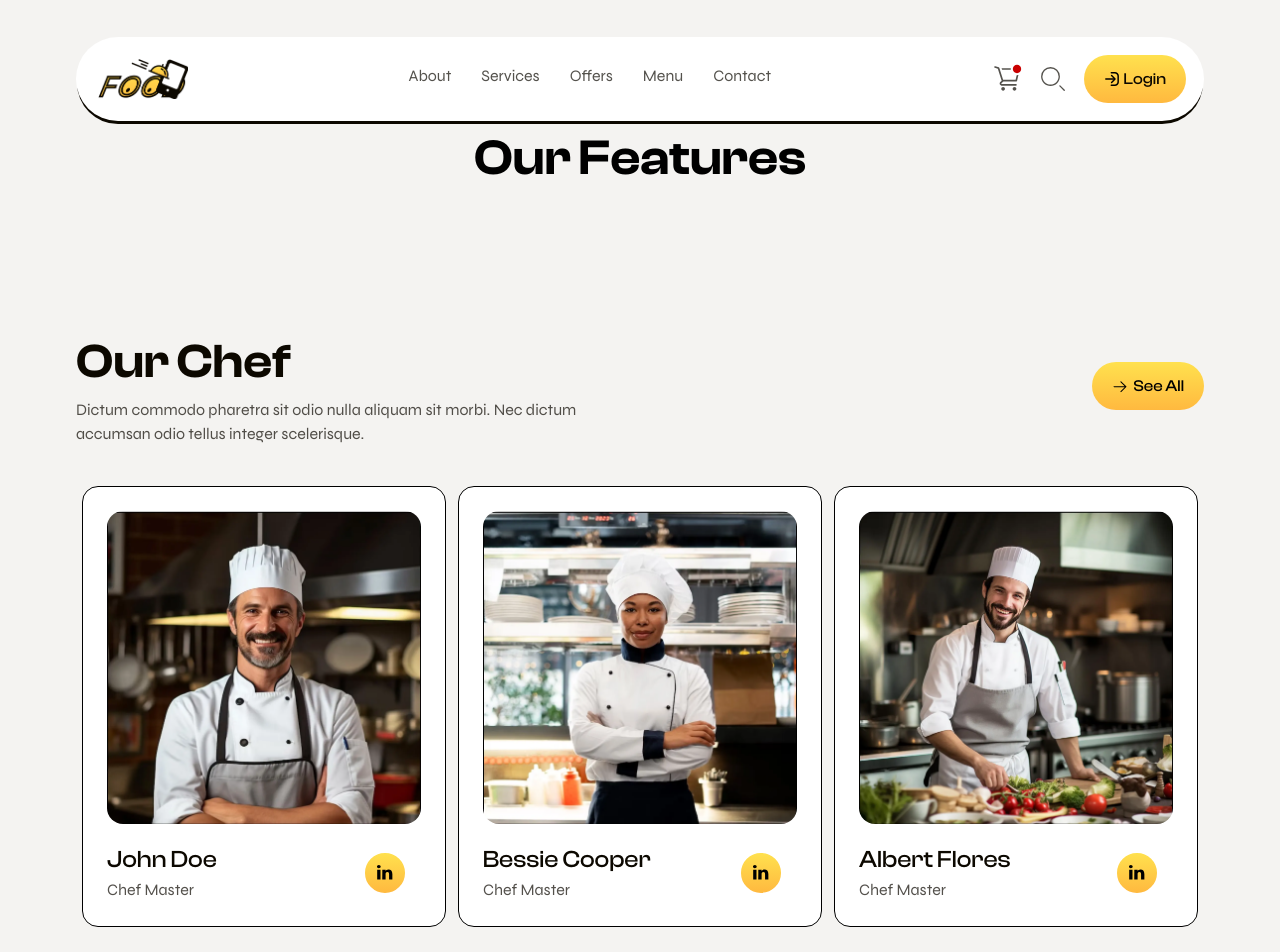
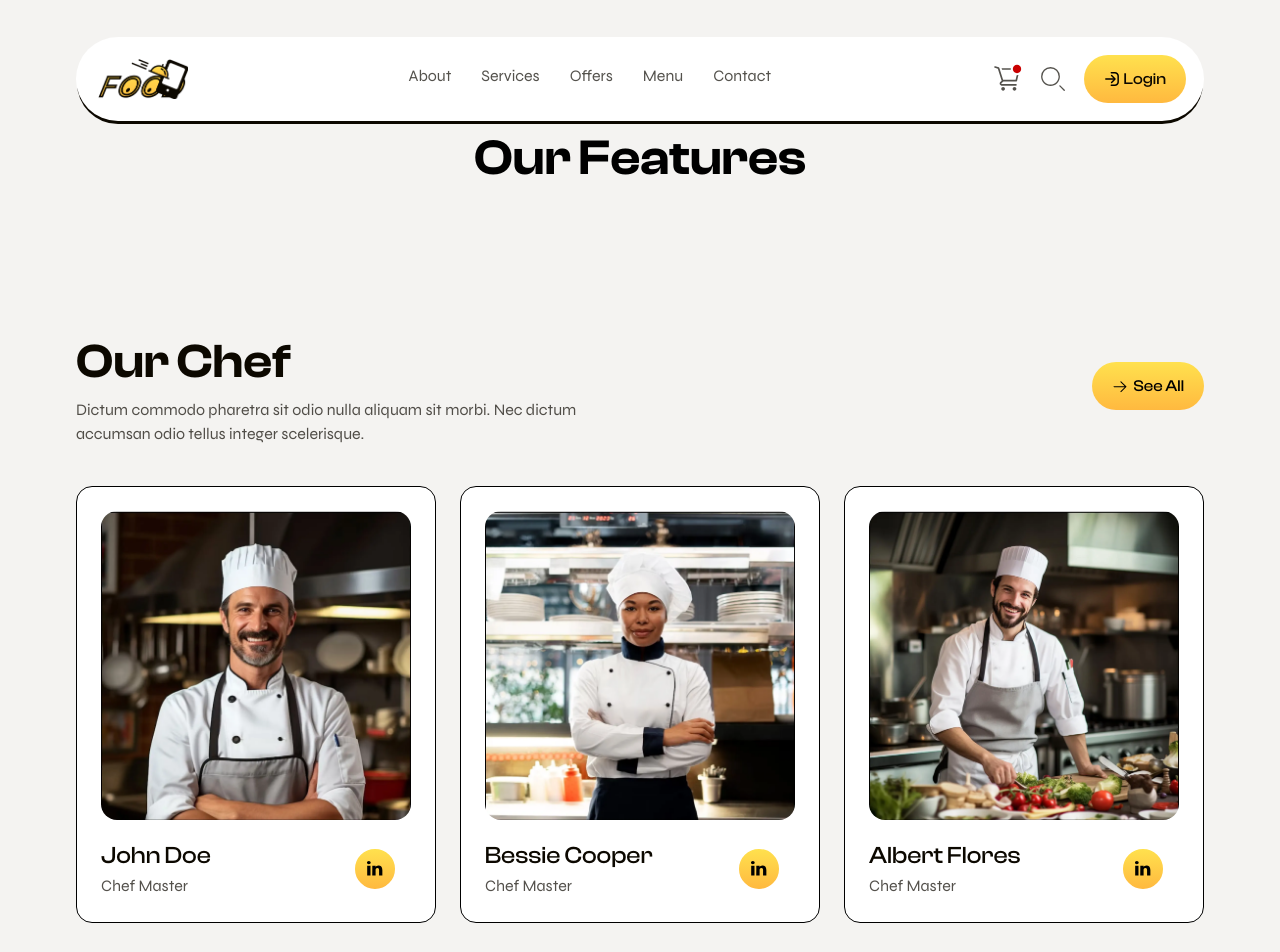
Before and after one commit to sachin-niyana/food, a Next.js app: page / in a window 1280 px wide. Shown: the top 952 px of the page. Built offline with nearby package versions, Linux system fonts and the light colour scheme.

Commit message:
card gap set

```diff
--- a/src/components/OurChef.jsx
+++ b/src/components/OurChef.jsx
@@ -19,15 +19,15 @@ const OurChef = () => {
                         </p>
                     </div>
                     <div className="mt-3 lg:mt-0">
-                        <button className="bg-linear-gradient-btn flex items-center transition-shadow duration-300 hover:shadow-[5px_5px_0px_0px_#0c0800] font-ClashDisplay text-sm font-medium px-5 py-3 rounded-full gap-1.5">
+                        <button className="bg-linear-gradient-btn flex items-center transition-shadow duration-300 hover:shadow-[3px_3px_0px_0px_#0c0800] font-ClashDisplay text-sm font-medium px-5 py-3 rounded-full gap-1.5">
                             <RightArrow /> See All
                         </button>
                     </div>
                 </div>
-                <div className="flex flex-wrap items-center justify-center gap-5 sm:gap-3 lg:gap-3 ">
+                <div className="flex flex-wrap items-center justify-center gap-5 sm:gap-3 lg:gap-6 ">
                     {ourChef.map((value, index) => (
                         <div className="max-w-[364px]">
-                            <div className="rounded-2xl group  p-6 border max-w-[364px] bg-white  border-black cursor-pointer" key={index}>
+                            <div className="rounded-2xl group  p-4 md:p-6 border max-w-[360px] bg-white  border-black cursor-pointer" key={index}>
                                 <Image
                                     className="rounded-2xl transition-all group-hover:scale-[1.1]"
                                     width={316}
```
